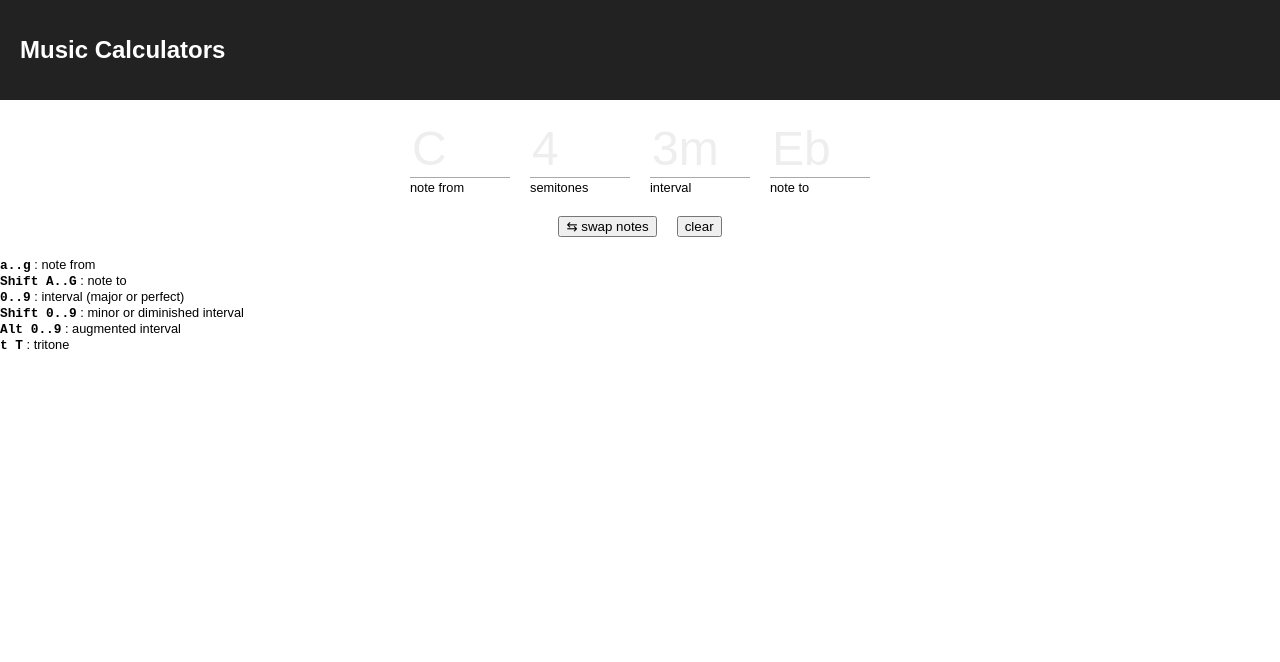
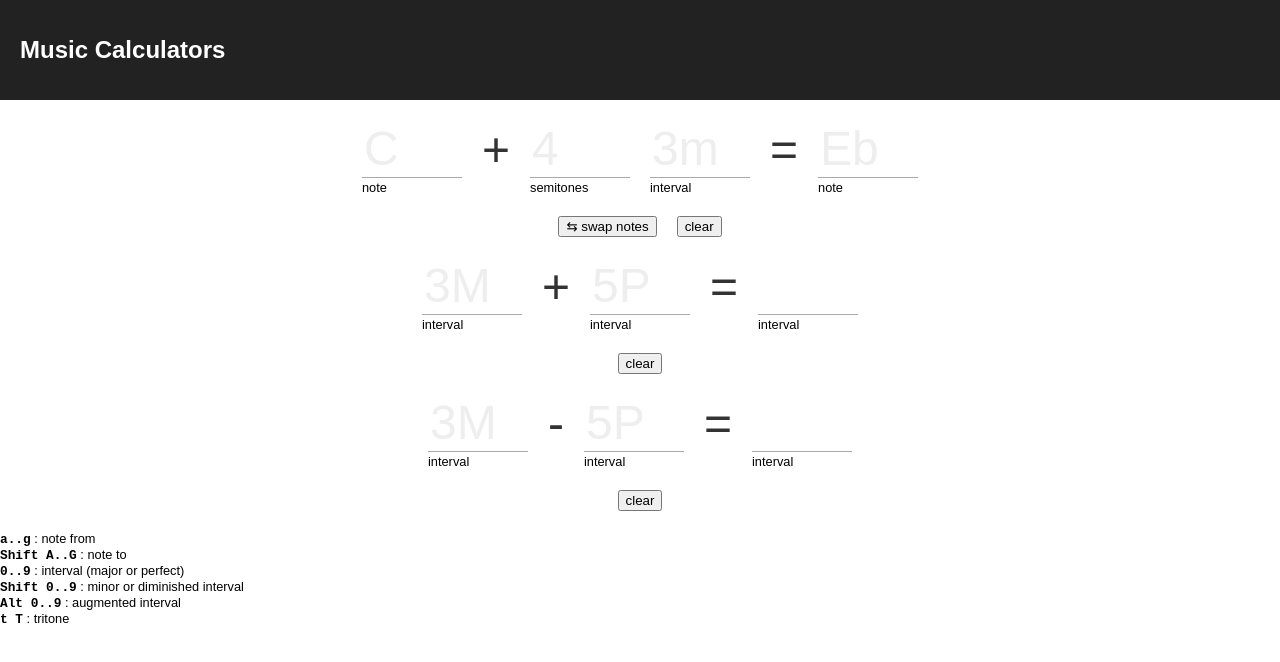
Before and after one commit to francoisgeorgy/music-calculators, a React (Create React App) app: page / in a window 1280 px wide. Shown: the top 662 px of the page. Built offline with nearby package versions, Linux system fonts and the light colour scheme.

Commit message:
initial keyboard support

```diff
--- a/package.json
+++ b/package.json
@@ -5,6 +5,7 @@
   "dependencies": {
     "react": "^16.4.2",
     "react-dom": "^16.4.2",
+    "react-keyboard-event-handler": "^1.3.1",
     "react-scripts": "1.1.4",
     "tonal": "^1.1.3"
   },
--- a/src/App.css
+++ b/src/App.css
@@ -27,11 +27,13 @@
     display: flex;
     flex-direction: row;
     justify-content: center;
+    align-items: center;
 }
 
 .c > div {
     margin: 0 10px;
 }
+
 
 .i input {
     display: block;
@@ -40,6 +42,21 @@
     font-size: 3rem;
     width: 6rem;
     outline: none;
+}
+
+/*
+.i input:focus {
+    outline: none;
+}*/
+
+.i label {
+    font-size: 0.8rem;
+}
+
+
+.op > div {
+    font-size: 3rem;
+    color: #333;
 }
 
 ::-webkit-input-placeholder { /* Chrome/Opera/Safari */
@@ -55,15 +72,6 @@
     color: #eee;
 }
 
-/*
-.i input:focus {
-    outline: none;
-}*/
-
-.i label {
-    font-size: 0.8rem;
-}
-
 #help {
     font-size: 0.8rem;
 }
--- a/src/App.js
+++ b/src/App.js
@@ -2,6 +2,7 @@ import React, {Component} from 'react';
 import { Distance, Interval, Note } from "tonal";
 // import logo from './logo.svg';
 import './App.css';
+// import KeyboardEventHandler from "react-keyboard-event-handler";
 
 class App extends Component {
 
@@ -12,71 +13,35 @@ class App extends Component {
         interval: ''
     };
 
+    componentWillMount() {
+        // document.addEventListener('keydown', this.handleKeyboardEvent, false);
+        // document.addEventListener('keyup', this.handleKeyboardEvent, false);
+        document.addEventListener('keypress', this.handleKeyboardEvent, false);
+    }
+
+    componentWillUnmount() {
+        // document.removeEventListener('keydown', this.handleKeyboardEvent, false);
+        // document.removeEventListener('keyup', this.handleKeyboardEvent, false);
+        document.removeEventListener('keypress', this.handleKeyboardEvent, false);
+    }
+
     onNoteFromChange = (event) => {
-
-        //pattern="[a-gA-G0-9#-]+"
-
-        let n = Note.name(event.target.value);
-
-        console.log(`change ${event.target.value} --> ${n}`);
-
-        if (n === null) return;
-
-        if (this.state.noteTo) {
-            this.setState({
-                noteFrom: n,
-                semitones: Distance.semitones(n, this.state.noteTo),
-                interval: Distance.interval(n, this.state.noteTo)
-            });
-        } else {
-            this.setState({noteFrom: n});
-        }
+        this.setFromNote(event.target.value);
     };
 
     onNoteToChange = (event) => {
-
-        console.log('onNoteToChange', event.target.value);
-
-        let n = Note.name(event.target.value);
-
-        if (n === null) return;
-
-        if (this.state.noteFrom) {
-            this.setState({
-                noteTo: n,
-                semitones: Distance.semitones(this.state.noteFrom, n),
-                interval: Distance.interval(this.state.noteFrom, n)
-            });
-        } else {
-            this.setState({noteTo: n});
-        }
+        this.setToNote(event.target.value);
     };
 
     onSemitonesChange = (event) => {
-
-        console.log('onSemitonesChange', event.target.value);
-
         let n = 0;
-
         if (event.target.value.trim()) {
             n = Number.parseInt(event.target.value, 10);
             if (Number.isNaN(n)) {
                 return;
             }
         }
-
-        if (this.state.noteFrom) {
-            let i = Interval.fromSemitones(n);
-            console.log(`${n} --> ${i}`);
-            this.setState({
-                noteTo: Distance.transpose(this.state.noteFrom, i),
-                semitones: n,
-                interval: i
-            });
-        } else {
-            this.setState({semitones: event.target.value});
-        }
-
+        this.setSemitones(n);
     };
 
     onIntervalChange = (event) => {
@@ -90,6 +55,19 @@ class App extends Component {
                 return;
             }
         }
+
+        let alt;
+        if ([1, 4, 5, 8].includes(n)) { // TODO: use modulo to check for all values
+            alt = 0;
+        } else if ([2, 3, 6, 7].includes(n)) {  // TODO: use modulo to check for all values
+            alt = 0;
+        }
+
+        let i = Interval.build({ num: n, alt: alt });
+        console.log('i', i);
+
+        this.setInterval(i);
+
 /*
         if (this.state.noteFrom) {
             let i = Interval.fromSemitones(n);
@@ -126,9 +104,150 @@ class App extends Component {
         });
     };
 
+/*
+    onKey = (key) => {
+        console.log(`onKey`, key);
+        switch(key) {
+            case
+        }
+    };
+*/
+
+    setFromNote = (note) => {
+
+        let n = Note.name(note);
+
+        if (n === null) return;
+
+        if (this.state.noteTo) {
+            this.setState({
+                noteFrom: n,
+                semitones: Distance.semitones(n, this.state.noteTo),
+                interval: Distance.interval(n, this.state.noteTo)
+            });
+        } else {
+            this.setState({noteFrom: n});
+        }
+    };
+
+    setToNote = (note) => {
+
+        let n = Note.name(note);
+
+        if (n === null) return;
+
+        if (this.state.noteFrom) {
+            this.setState({
+                noteTo: n,
+                semitones: Distance.semitones(this.state.noteFrom, n),
+                interval: Distance.interval(this.state.noteFrom, n)
+            });
+        } else {
+            this.setState({noteTo: n});
+        }
+    };
+
+    /**
+     *
+     * @param semitones Number
+     */
+    setSemitones = (semitones) => {
+        if (this.state.noteFrom) {
+            let i = Interval.fromSemitones(semitones);
+            this.setState({
+                noteTo: Distance.transpose(this.state.noteFrom, i),
+                semitones: semitones,
+                interval: i
+            });
+        } else {
+            this.setState({semitones: semitones});
+        }
+    };
+
+
+    /**
+     *
+     * @param semitones Number
+     */
+    setInterval = (interval) => {
+        if (this.state.noteFrom) {
+            // let i = Interval.fromSemitones(semitones);
+            this.setState({
+                noteTo: Distance.transpose(this.state.noteFrom, interval),
+                semitones: Interval.semitones(interval),
+                interval: interval
+            });
+        } else {
+            this.setState({interval: interval});
+        }
+    };
+
+    handleKeyboardEvent = (event) => {
+
+        console.log(event.key, event.keyCode, event.which);
+        // T    84
+        // #    51
+
+        // A..G 97..103
+        if ((event.keyCode >= 65) && (event.keyCode <= 71)) {
+            this.setToNote(event.key);
+        }
+        // a..g 65..71
+        if ((event.keyCode >= 97) && (event.keyCode <= 103)) {
+            this.setFromNote(event.key);
+        }
+
+        // 0..9 48..57
+        // if ((event.keyCode >= 48) && (event.keyCode <= 57)) {
+        //     this.setSemitones(Number.parseInt(event.key, 10));   //TODO: check if not NaN
+        // }
+        // 0..9 48..57
+        if ((event.keyCode >= 48) && (event.keyCode <= 57)) {
+            this.setInterval(Interval.build({ num: Number.parseInt(event.key, 10), alt: 0 }));   //TODO: check if not NaN
+        }
+
+        // + 43
+        if (event.keyCode === 43) {
+            let n = Number.parseInt(this.state.semitones, 10);
+            if (Number.isNaN(n)) {
+                n = 0;
+            }
+            this.setSemitones(n + 1);
+        }
+
+        // - 45
+        if (event.keyCode === 45) {
+            // console.log(`minus ${event.key}`);
+            let n = Number.parseInt(this.state.semitones, 10);
+            if (Number.isNaN(n)) {
+                n = 0;
+            }
+            this.setSemitones(n - 1);
+        }
+
+        /*
+        if (e.ctrlKey && e.which === 87) {
+            this.props.toggleWebcamModal()
+        } else if (e.ctrlKey & e.which === 83) {
+            this.props.openSaveModal()
+        } else if (e.ctrlKey && e.shiftKey && e.which === 68) {
+            this.handleClear()
+        }
+        */
+    };
+
+
     render() {
         return (
             <div className="App">
+{/*
+                <KeyboardEventHandler handleKeys={
+                    ['a', 'b', 'c', 'd', 'e', 'f', 'g',
+                        'shift+a', 'shift+b', 'shift+c', 'shift+d', 'shift+e', 'shift+f', 'shift+g',
+                        'numeric']
+                } onKeyEvent={this.onKey}
+                />
+*/}
                 <header className="App-header">
                     {/*<img src={logo} className="App-logo" alt="logo"/>*/}
                     <h1 className="App-title">Music Calculators</h1>
@@ -136,8 +255,15 @@ class App extends Component {
                 <div>
                     <div className={"c"}>
                         <div className={"i"}>
-                            <input type="text" autoFocus={true} tabIndex={1} onChange={this.onNoteFromChange} value={this.state.noteFrom} placeholder={"C"} />
-                            <label>note from</label>
+                            <input type="text"  tabIndex={1} onChange={this.onNoteFromChange} value={this.state.noteFrom} placeholder={"C"} />
+                            <label>note</label>
+                        </div>
+
+                        {/*autoFocus={true}*/}
+
+                        <div className={"op"}>
+                            <div>+</div>
+                            <label>&nbsp;</label>
                         </div>
 
                         <div className={"i"}>
@@ -150,9 +276,14 @@ class App extends Component {
                             <label>interval</label>
                         </div>
 
+                        <div className={"op"}>
+                            <div>=</div>
+                            <label>&nbsp;</label>
+                        </div>
+
                         <div className={"i"}>
                             <input type="text" tabIndex={4} onChange={this.onNoteToChange} value={this.state.noteTo} placeholder={"Eb"} />
-                            <label>note to</label>
+                            <label>note</label>
                         </div>
 
                     </div>
@@ -163,8 +294,71 @@ class App extends Component {
                         <div>
                             <button onClick={this.clear}>clear</button>
                         </div>
+                        {/* TODO: invert */}
+                        {/* TODO: transpose */}
                     </div>
                 </div>
+
+                <div>
+                    <div className={"c"}>
+                        <div className={"i"}>
+                            <input type="text" placeholder={"3M"} />
+                            <label>interval</label>
+                        </div>
+                        <div className={"op"}>
+                            <div>+</div>
+                            <label>&nbsp;</label>
+                        </div>
+                        <div className={"i"}>
+                            <input type="text" placeholder={"5P"} />
+                            <label>interval</label>
+                        </div>
+                        <div className={"op"}>
+                            <div>=</div>
+                            <label>&nbsp;</label>
+                        </div>
+                        <div className={"i"}>
+                            <input type="text" />
+                            <label>interval</label>
+                        </div>
+                    </div>
+                    <div className={"c"}>
+                        <div>
+                            <button>clear</button>
+                        </div>
+                    </div>
+                </div>
+
+                <div>
+                    <div className={"c"}>
+                        <div className={"i"}>
+                            <input type="text" placeholder={"3M"} />
+                            <label>interval</label>
+                        </div>
+                        <div className={"op"}>
+                            <div>-</div>
+                            <label>&nbsp;</label>
+                        </div>
+                        <div className={"i"}>
+                            <input type="text" placeholder={"5P"} />
+                            <label>interval</label>
+                        </div>
+                        <div className={"op"}>
+                            <div>=</div>
+                            <label>&nbsp;</label>
+                        </div>
+                        <div className={"i"}>
+                            <input type="text" />
+                            <label>interval</label>
+                        </div>
+                    </div>
+                    <div className={"c"}>
+                        <div>
+                            <button>clear</button>
+                        </div>
+                    </div>
+                </div>
+
                 <div id="help">
                     <div>
                         <div className={"help"}><span>a..g</span> : note from</div>
```
Also changed, not shown: 2 other files (tests, documents, lock files or other folders).
